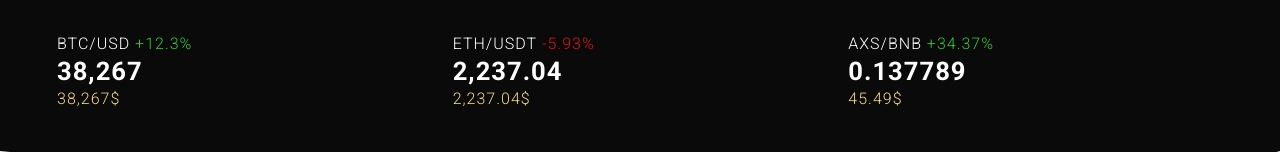
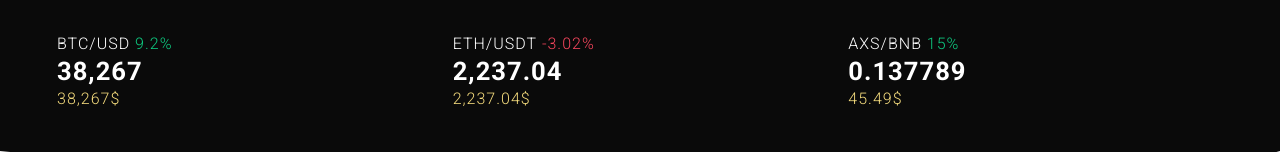
Before and after one commit to rimkusaurimas/Crypto-web, a PHP site: page / in a window 1280 px wide. Shown: the part 649-801 px from the top of the page. Run offline with PHP 8.4, Linux system fonts and the light colour scheme; some libraries are stand-ins or nearby versions.

Commit message:
js percent added

```diff
--- a/assets/script/main.js
+++ b/assets/script/main.js
@@ -39,7 +39,7 @@ $(document).ready(function () {
 
         pair6: {
             name: "!WIN/TRX",
-            percent: 5.58,
+            percent: 0,
             dollarValue: 0.00038,
             value: 0.00568
         }
@@ -47,10 +47,17 @@ $(document).ready(function () {
 
     for (let key in clpwPairs) {
         let pair = $("." + key);
-        console.log(pair);
-        /* if (pair.length > 0) {
-            clpwPairs[key].percent;
-        } */
+
+        if (pair.length > 0) {
+            let procentai = pair.find(".clpw-percent").append(clpwPairs[key].percent + "%");
+            if (clpwPairs[key].percent < 0) {
+                procentai.css("color", "rgb(246, 70, 93)");
+            } else if (clpwPairs[key].percent == 0){
+                procentai.css("color", "grey");
+            } else {
+                procentai.css("color", "rgb(14, 203, 129)");
+            }
+        }
     }
 
     // Hero section
--- a/index.php
+++ b/index.php
@@ -202,10 +202,9 @@
         <div class="clpw-wrapper container-fluid crypto-pairs row">
 
             <div class="col-md-4 col-6 col-xxl-2 pair pair1">
-
                 <div class="percentage-pair">
-                    <div class="percentage-pair-name" id="percPairName1">BTC/USD</div> &nbsp;
-                    <div class="percent-color-g">+12.3%</div>
+                    <div class="percentage-pair-name">BTC/USD</div> &nbsp;
+                    <div class="clpw-percent"></div>
                 </div>
 
                 <div class="price-big">38,267</div>
@@ -217,7 +216,7 @@
 
                 <div class="percentage-pair">
                     <div class="percentage-pair-name">ETH/USDT</div> &nbsp;
-                    <div class="percent-color-r">-5.93%</div>
+                    <div class="clpw-percent"></div>
                 </div>
 
                 <div class="price-big">2,237.04</div>
@@ -229,7 +228,7 @@
 
                 <div class="percentage-pair">
                     <div class="percentage-pair-name">AXS/BNB</div> &nbsp;
-                    <div class="percent-color-g">+34.37%</div>
+                    <div class="clpw-percent"></div>
                 </div>
 
                 <div class="price-big">0.137789</div>
@@ -241,7 +240,7 @@
 
                 <div class="percentage-pair">
                     <div class="percentage-pair-name">DOGE/USDT</div> &nbsp;
-                    <div class="percent-color-r">-10.73%</div>
+                    <div class="clpw-percent"></div>
                 </div>
 
                 <div class="price-big">0.20016</div>
@@ -253,7 +252,7 @@
 
                 <div class="percentage-pair">
                     <div class="percentage-pair-name">BTC/USDT</div> &nbsp;
-                    <div class="percent-color-g">+12.3%</div>
+                    <div class="clpw-percent"></div>
                 </div>
 
                 <div class="price-big">38,267</div>
@@ -265,7 +264,7 @@
 
                 <div class="percentage-pair">
                     <div class="percentage-pair-name">ETH/USDT</div> &nbsp;
-                    <div class="percent-color-r">-5.93%</div>
+                    <div class="clpw-percent"></div>
                 </div>
 
                 <div class="price-big">2,237.04</div>
@@ -277,7 +276,7 @@
 
                 <div class="percentage-pair">
                     <div class="percentage-pair-name">AXS/BNB</div> &nbsp;
-                    <div class="percent-color-g">+34.37%</div>
+                    <div class="clpw-percent"></div>
                 </div>
 
                 <div class="price-big">0.137789</div>
@@ -289,7 +288,7 @@
 
                 <div class="percentage-pair">
                     <div class="percentage-pair-name">DOGE/USDT</div> &nbsp;
-                    <div class="percent-color-r">-10.73%</div>
+                    <div class="clpw-percent"></div>
                 </div>
 
                 <div class="price-big">0.20016</div>
@@ -301,7 +300,7 @@
 
                 <div class="percentage-pair">
                     <div class="percentage-pair-name">BTC/USDT</div> &nbsp;
-                    <div class="percent-color-g">+12.3%</div>
+                    <div class="clpw-percent"></div>
                 </div>
 
                 <div class="price-big">38,267</div>
@@ -313,7 +312,7 @@
 
                 <div class="percentage-pair">
                     <div class="percentage-pair-name">ETH/USDT</div> &nbsp;
-                    <div class="percent-color-r">-5.93%</div>
+                    <div class="clpw-percent"></div>
                 </div>
 
                 <div class="price-big">2,237.04</div>
@@ -325,7 +324,7 @@
 
                 <div class="percentage-pair">
                     <div class="percentage-pair-name">AXS/BNB</div> &nbsp;
-                    <div class="percent-color-g">+34.37%</div>
+                    <div class="clpw-percent"></div>
                 </div>
 
                 <div class="price-big">0.137789</div>
@@ -337,7 +336,7 @@
 
                 <div class="percentage-pair">
                     <div class="percentage-pair-name">DOGE/USDT</div> &nbsp;
-                    <div class="percent-color-r">-10.73%</div>
+                    <div class="clpw-percent"></div>
                 </div>
 
                 <div class="price-big">0.20016</div>
```
